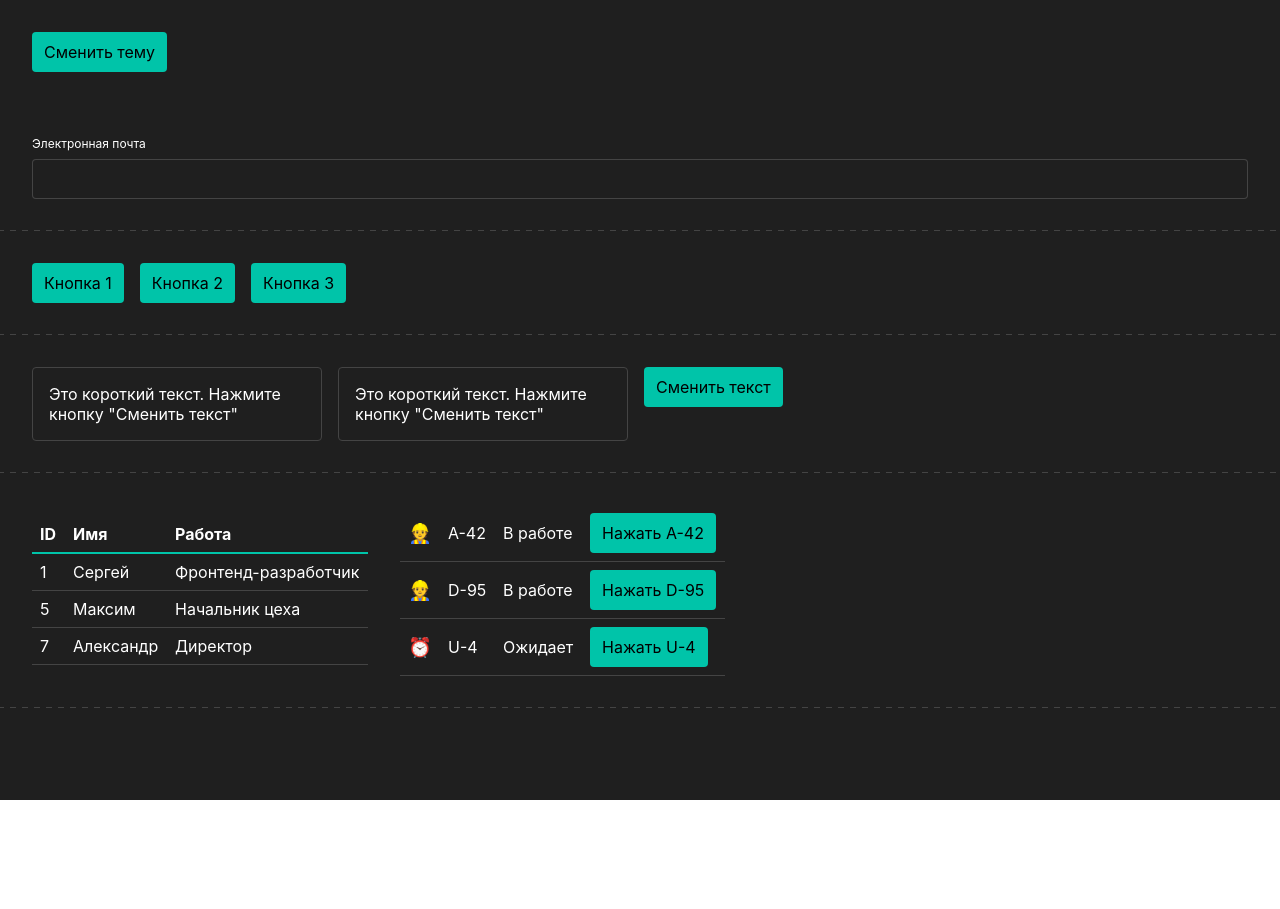
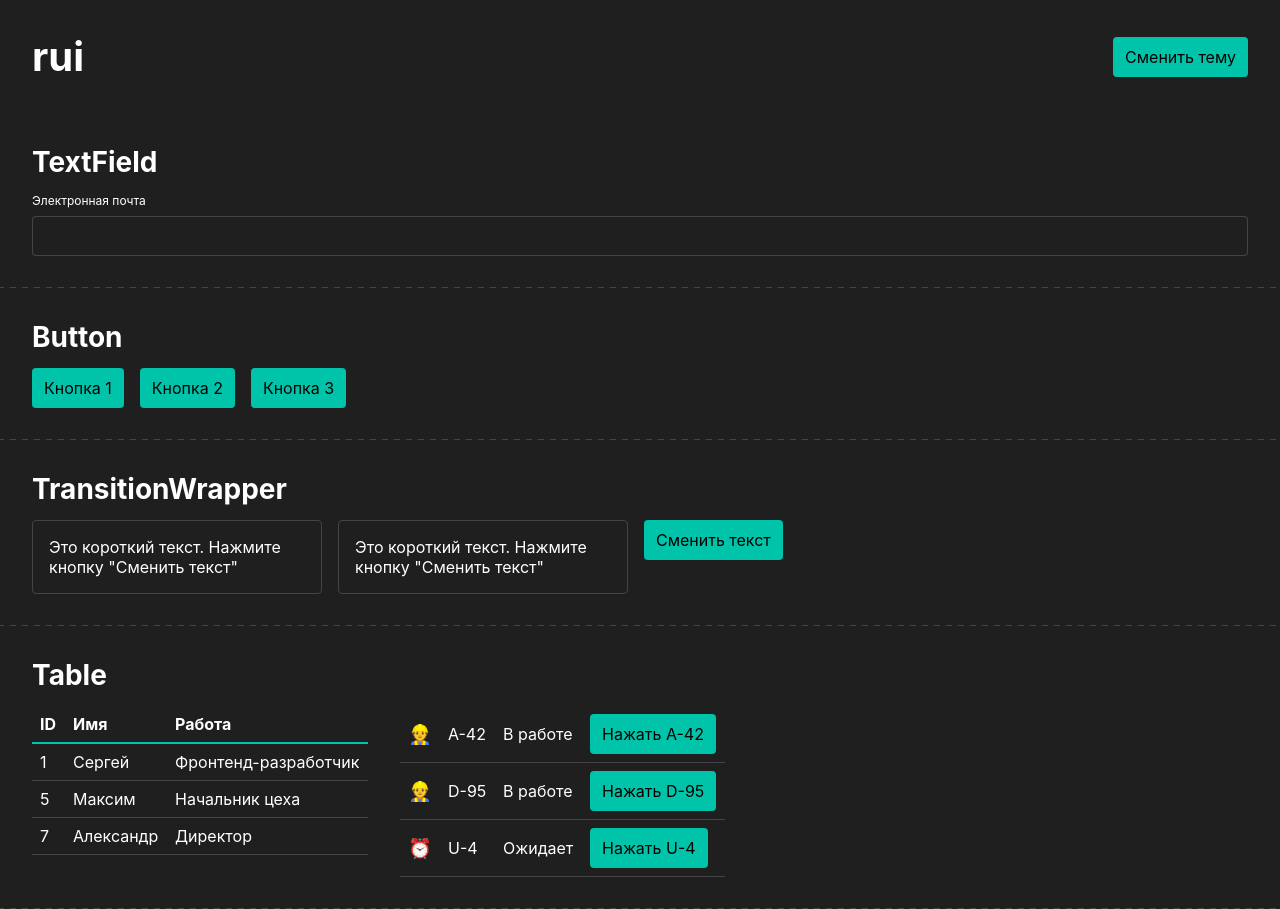
Before and after one commit to mukhindev/rui, a React (Vite) app: page / in a window 1280 px wide. Before the commit the page ends 800 px from the top, so only its background shows below. Built offline with nearby package versions, Linux system fonts and the light colour scheme.

Commit message:
Добавить прототип Heading

```diff
--- a/src/components/App.tsx
+++ b/src/components/App.tsx
@@ -7,10 +7,11 @@ import Wrapper from '@/components/ui/Wrapper';
 import Row from '@/components/ui/Row';
 import Button from '@/components/ui/Button';
 
-import A from '@/components/demos/A';
-import B from '@/components/demos/B';
-import C from '@/components/demos/C';
-import D from '@/components/demos/D';
+import DemoTextField from '@/components/demos/DemoTextField';
+import DemoButton from '@/components/demos/DemoButton';
+import DemoTransitionWrapper from '@/components/demos/DemoTransitionWrapper';
+import DemoTable from '@/components/demos/DemoTable';
+import Heading from '@/components/ui/Heading';
 
 const PageWrapper = styled(Wrapper)`
   height: 100%;
@@ -38,15 +39,16 @@ function App() {
           alignItems="center"
           justifyContent="space-between"
         >
+          <Heading h1 noMargin>rui</Heading>
           <Button onClick={handleTheme}>
             Сменить тему
           </Button>
         </HeaderWrapper>
 
-        <A />
-        <B />
-        <C />
-        <D />
+        <DemoTextField />
+        <DemoButton />
+        <DemoTransitionWrapper />
+        <DemoTable />
       </PageWrapper>
     </ThemeProvider>
   );
--- a/src/components/demos/B.tsx
+++ b/src/components/demos/DemoButton.tsx
@@ -1,12 +1,16 @@
 import React from 'react';
 
-import DemoWrapper from '@/components/demos/DemoWrapper';
+import DemoWrapper from '@/components/shared/DemoWrapper';
+
+import Heading from '@/components/ui/Heading';
 import Button from '@/components/ui/Button';
 import Row from '@/components/ui/Row';
 
-function B() {
+function DemoButton() {
   return (
     <DemoWrapper>
+      <Heading h2>Button</Heading>
+
       <Row gap={1}>
         <Button>
           Кнопка 1
@@ -22,4 +26,4 @@ function B() {
   );
 }
 
-export default B;
+export default DemoButton;
--- a/src/components/demos/D.tsx
+++ b/src/components/demos/DemoTable.tsx
@@ -1,7 +1,10 @@
 import React from 'react';
 
-import DemoWrapper from '@/components/demos/DemoWrapper';
+import DemoWrapper from '@/components/shared/DemoWrapper';
+
+import Heading from '@/components/ui/Heading';
 import Row from '@/components/ui/Row';
+import Button from '@/components/ui/Button';
 
 import Table, {
   TableMap,
@@ -9,7 +12,6 @@ import Table, {
   TableCell,
   TableHeadRow,
 } from '@/components/ui/Table';
-import Button from '@/components/ui/Button';
 
 type User = {
   id: number,
@@ -37,10 +39,12 @@ const orders: Order[] = [
   /* eslint-enable no-console */
 ];
 
-function D() {
+function DemoTable() {
   return (
     <DemoWrapper>
-      <Row gap={2}>
+      <Heading h2>Table</Heading>
+
+      <Row gap={2} alignItems="flex-start">
         <Table data={users}>
           <TableHeadRow>
             <TableCell>
@@ -91,4 +95,4 @@ function D() {
   );
 }
 
-export default D;
+export default DemoTable;
--- a/src/components/demos/A.tsx
+++ b/src/components/demos/DemoTextField.tsx
@@ -4,11 +4,13 @@ import isEmpty from 'validator/es/lib/isEmpty';
 import styled from 'styled-components';
 import { ThemeType } from '@/themes';
 
-import DemoWrapper from '@/components/demos/DemoWrapper';
+import DemoWrapper from '@/components/shared/DemoWrapper';
+
+import Heading from '@/components/ui/Heading';
 import TransitionWrapper from '@/components/ui/TransitionWrapper';
 import TextField, { TextFieldInput } from '@/components/ui/TextField';
 
-const EmailTextField = styled(TextField)`
+const StyledTextField = styled(TextField)`
   margin-bottom: 32px;
 
   /*
@@ -20,15 +22,17 @@ const EmailTextField = styled(TextField)`
   }
 `;
 
-function A() {
+function DemoTextField() {
   const [email, setEmail] = useState('');
 
   const error = !isEmpty(email) && (isEmail(email) ? '' : 'Напишите в формате email');
 
   return (
     <DemoWrapper>
+      <Heading h2>TextField</Heading>
+
       <TransitionWrapper>
-        <EmailTextField
+        <StyledTextField
           label="Электронная почта"
           value={email}
           error={error || ''}
@@ -39,4 +43,4 @@ function A() {
   );
 }
 
-export default A;
+export default DemoTextField;
--- a/src/components/demos/C.tsx
+++ b/src/components/demos/DemoTransitionWrapper.tsx
@@ -1,7 +1,9 @@
 import React, { useState } from 'react';
 import styled from 'styled-components';
 
-import DemoWrapper from '@/components/demos/DemoWrapper';
+import DemoWrapper from '@/components/shared/DemoWrapper';
+
+import Heading from '@/components/ui/Heading';
 import Button from '@/components/ui/Button';
 import TransitionWrapper from '@/components/ui/TransitionWrapper';
 import Row from '@/components/ui/Row';
@@ -13,14 +15,14 @@ const longText = `
   но обёртка <TransitionWrapper> позволяет не дёргаться резко общему потоку
 `;
 
-const DemoTransitionWrapper = styled(TransitionWrapper)`
+const StyledTransitionWrapper = styled(TransitionWrapper)`
   max-width: 256px;
   padding: 1rem;
   border: 1px solid ${({ theme }) => theme.color.border};
   border-radius: 0.25rem;
 `;
 
-function C() {
+function DemoTransitionWrapper() {
   const [text, setText] = useState(shortText);
 
   const handleToggleText = () => {
@@ -29,17 +31,19 @@ function C() {
 
   return (
     <DemoWrapper>
+      <Heading h2>TransitionWrapper</Heading>
+
       <Row gap={1} alignItems="flex-start">
-        <DemoTransitionWrapper>
+        <StyledTransitionWrapper>
           {text}
-        </DemoTransitionWrapper>
-        <DemoTransitionWrapper overflow="hidden" duration={1}>
+        </StyledTransitionWrapper>
+        <StyledTransitionWrapper overflow="hidden" duration={1}>
           {text}
-        </DemoTransitionWrapper>
+        </StyledTransitionWrapper>
         <Button onClick={handleToggleText}>Сменить текст</Button>
       </Row>
     </DemoWrapper>
   );
 }
 
-export default C;
+export default DemoTransitionWrapper;
--- /dev/null
+++ b/src/components/ui/Heading/Heading.tsx
@@ -0,0 +1,44 @@
+import React from 'react';
+
+import HeadingRoot, { HeadingRootStyledOptions } from './HeadingRoot';
+
+type HeadingStyledOptions = HeadingRootStyledOptions;
+
+interface HeadingProps extends HeadingStyledOptions {
+  className?: string,
+  children?: React.ReactNode,
+  h1?: boolean,
+  h2?: boolean,
+}
+
+const Heading: React.FC<HeadingProps> = (props) => {
+  const {
+    className: mix,
+    children,
+    h1,
+    h2,
+    ...other
+  } = props;
+
+  let HeadingRootComponent = HeadingRoot.H1;
+
+  if (h1) {
+    HeadingRootComponent = HeadingRoot.H1;
+  }
+
+  if (h2) {
+    HeadingRootComponent = HeadingRoot.H2;
+  }
+
+  return (
+    <HeadingRootComponent
+      data-semantics={Heading.name}
+      className={mix}
+      {...other}
+    >
+      {children}
+    </HeadingRootComponent>
+  );
+};
+
+export default Heading;
--- /dev/null
+++ b/src/components/ui/Heading/HeadingRoot.ts
@@ -0,0 +1,27 @@
+import styled, { css } from 'styled-components';
+
+export interface HeadingRootStyledOptions {
+  noMargin?: boolean;
+}
+
+const baseStyles = css<HeadingRootStyledOptions>`
+  margin: 0 0 ${({ noMargin }) => noMargin ? 0 : '0.5em'};
+  color: ${({ theme }) => theme.color.text};
+`;
+
+const H1 = styled.h1`
+  ${baseStyles};
+  font-size: 2.5rem;
+`;
+
+const H2 = styled.h2`
+  ${baseStyles};
+  font-size: 1.75rem;
+`;
+
+const HeadingRoot = {
+  H1,
+  H2,
+};
+
+export default HeadingRoot;
--- a/src/components/ui/Heading/index.ts
+++ b/src/components/ui/Heading/index.ts
@@ -1,3 +1,3 @@
-import Row from './Row';
+import Heading from './Heading';
 
-export default Row;
+export default Heading;
```
Also changed, not shown: src/components/ui/Heading/Row.tsx (deleted, +0 -30 lines), src/components/ui/Heading/RowRoot.ts (deleted, +0 -25 lines), src/components/shared/DemoWrapper.ts (renamed from src/components/demos/DemoWrapper.ts).
